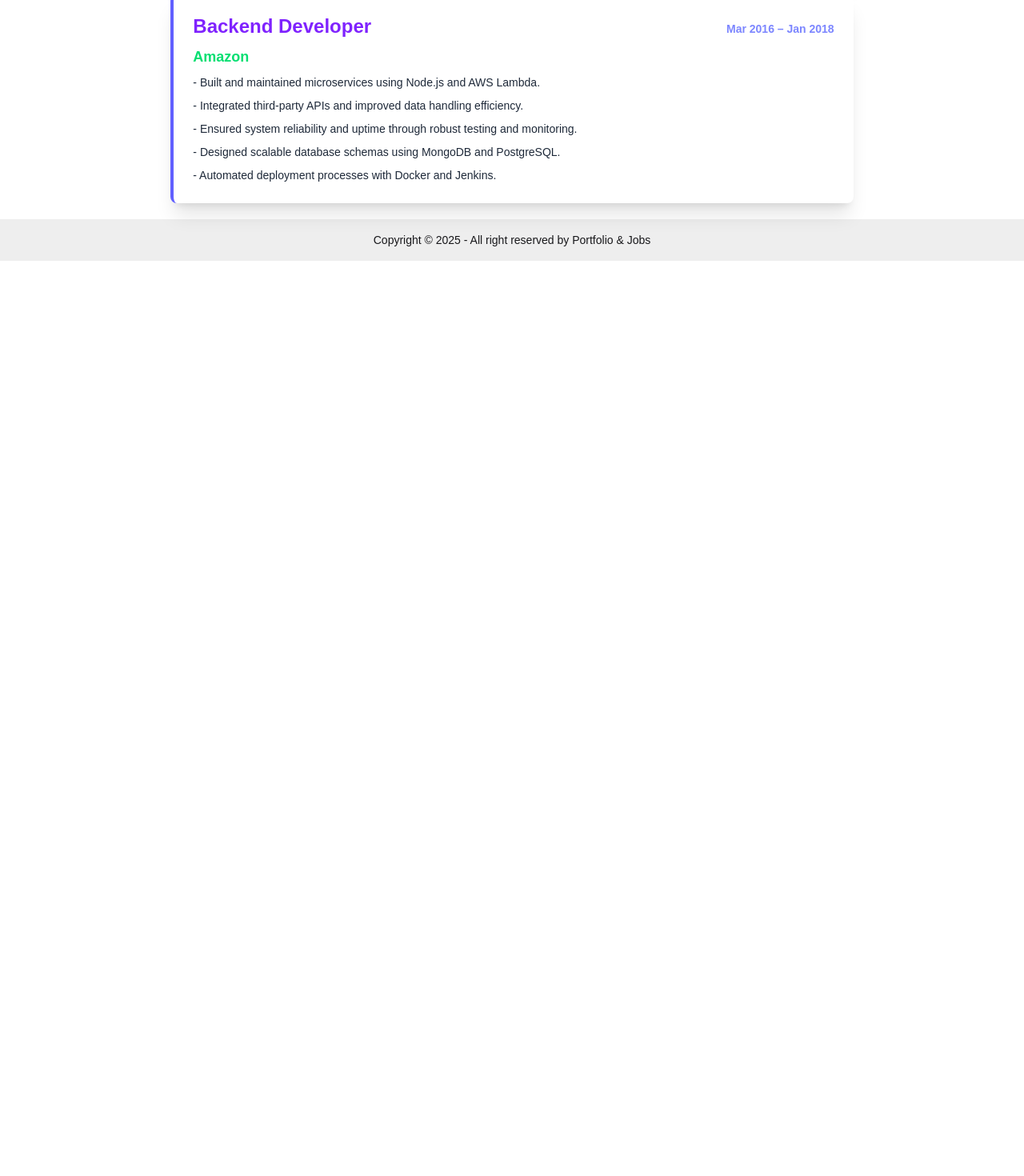
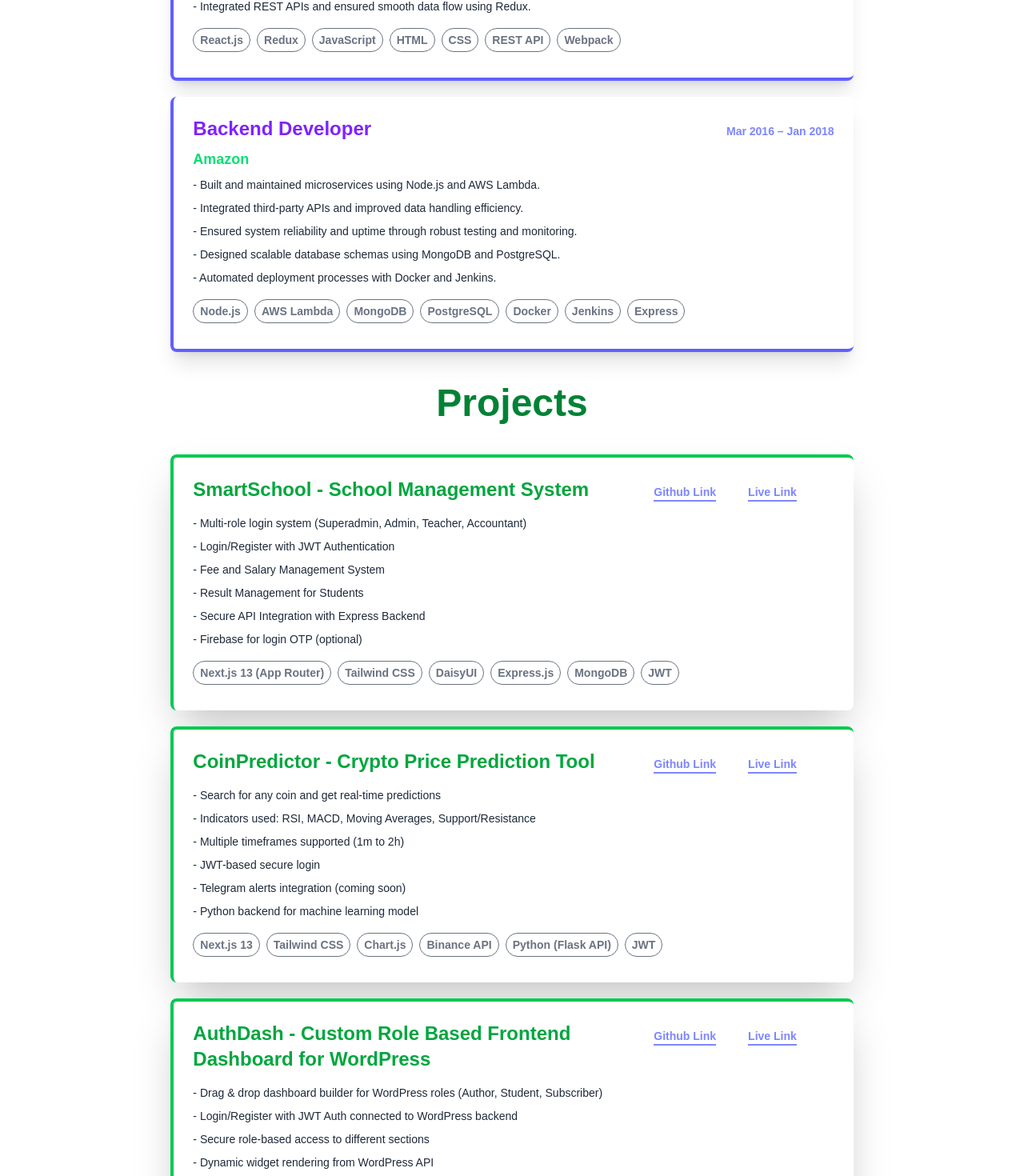
Before and after one commit to Shakib-Shajid/portfolio_jobsearch, a Next.js app: page /profile in a window 1280 px wide. Shown: the part 1320-2790 px from the top of the page at 80% size. Before the commit the page ends 1646 px from the top, so only its background shows below. Built offline with nearby package versions, Linux system fonts and the light colour scheme.

Commit message:
projects section added in profile

```diff
--- a/src/app/profile/page.jsx
+++ b/src/app/profile/page.jsx
@@ -26,6 +26,7 @@ const page = () => {
             company: "Microsoft",
             designation: "Software Engineer",
             duration: "Jan 2020 – Dec 2022",
+            technologies: ["C#", ".NET", "Azure", "Azure DevOps", "CI/CD", "Git", "SQL Server"],
             responsibilities: [
                 "Developed scalable web applications using .NET and Azure services.",
                 "Collaborated with cross-functional teams to implement new features.",
@@ -38,6 +39,7 @@ const page = () => {
             company: "Google",
             designation: "Frontend Developer",
             duration: "Feb 2018 – Dec 2019",
+            technologies: ["React.js", "Redux", "JavaScript", "HTML", "CSS", "REST API", "Webpack"],
             responsibilities: [
                 "Designed and developed responsive user interfaces with React.js.",
                 "Worked closely with UX designers to improve user experience.",
@@ -50,6 +52,7 @@ const page = () => {
             company: "Amazon",
             designation: "Backend Developer",
             duration: "Mar 2016 – Jan 2018",
+            technologies: ["Node.js", "AWS Lambda", "MongoDB", "PostgreSQL", "Docker", "Jenkins", "Express"],
             responsibilities: [
                 "Built and maintained microservices using Node.js and AWS Lambda.",
                 "Integrated third-party APIs and improved data handling efficiency.",
@@ -59,6 +62,53 @@ const page = () => {
             ]
         }
     ];
+
+
+
+    const projects = [
+        {
+            "name": "SmartSchool - School Management System",
+            "technologies": ["Next.js 13 (App Router)", "Tailwind CSS", "DaisyUI", "Express.js", "MongoDB", "JWT"],
+            "github": "https://github.com/yourusername/smartschool",
+            "live": "https://smartschool.vercel.app",
+            "features": [
+                "Multi-role login system (Superadmin, Admin, Teacher, Accountant)",
+                "Login/Register with JWT Authentication",
+                "Fee and Salary Management System",
+                "Result Management for Students",
+                "Secure API Integration with Express Backend",
+                "Firebase for login OTP (optional)"
+            ]
+        },
+        {
+            "name": "CoinPredictor - Crypto Price Prediction Tool",
+            "technologies": ["Next.js 13", "Tailwind CSS", "Chart.js", "Binance API", "Python (Flask API)", "JWT"],
+            "github": "https://github.com/yourusername/coinpredictor",
+            "live": "https://coinpredictor.vercel.app",
+            "features": [
+                "Search for any coin and get real-time predictions",
+                "Indicators used: RSI, MACD, Moving Averages, Support/Resistance",
+                "Multiple timeframes supported (1m to 2h)",
+                "JWT-based secure login",
+                "Telegram alerts integration (coming soon)",
+                "Python backend for machine learning model"
+            ]
+        },
+        {
+            "name": "AuthDash - Custom Role Based Frontend Dashboard for WordPress",
+            "technologies": ["React.js", "Tailwind CSS", "WordPress REST API", "JWT", "PHP", "MySQL"],
+            "github": "https://github.com/yourusername/authdash",
+            "live": "https://authdash-demo.vercel.app",
+            "features": [
+                "Drag & drop dashboard builder for WordPress roles (Author, Student, Subscriber)",
+                "Login/Register with JWT Auth connected to WordPress backend",
+                "Secure role-based access to different sections",
+                "Dynamic widget rendering from WordPress API",
+                "Built as a WordPress plugin with frontend in React"
+            ]
+        }
+    ]
+
 
 
 
@@ -134,7 +184,7 @@ const page = () => {
 
             <p className=' text-3xl font-bold my-10 w-3/4 lg:w-2/3 mx-auto'><span className='block mb-2 font-bold text-green-500'>My Skills:</span>
                 {skills.map((skill, index) => (
-                    <span key={index} className='text-gray-500 border rounded-2xl px-2 py-1 mr-1 inline-flex text-sm my-2 hover:bg-accent hover:text-white'>
+                    <span key={index} className='text-gray-500 border rounded-2xl px-2 py-1 mr-2 inline-flex text-sm my-2 hover:bg-accent hover:text-white'>
                         {skill}
                     </span>
                 ))}
@@ -143,12 +193,12 @@ const page = () => {
 
 
 
-            <div className='w-3/4 md:w-2/3 mx-auto'>
-                <h3 className='text-3xl font-bold my-3 text-info'>Experience:</h3>
+            <div className='w-3/4 md:w-3/4 lg:w-2/3 mx-auto'>
+                <h3 className='text-5xl font-bold text-info text-center my-3'>Experience</h3>
 
                 {
                     experiences.map((experience, index) =>
-                        <div className="card bg-base-100 w-full shadow-xl my-5 border-l-4 border-indigo-500" key={index}>
+                        <div className="card bg-base-100 w-full shadow-xl my-5 border-l-4 border-b-4 border-indigo-500" key={index}>
                             <div className="card-body ">
                                 <div className='flex flex-col md:flex-row items-baseline'>
                                     <p className='text-xs md:text-2xl font-bold text-violet-600'>{experience.designation} </p>
@@ -158,6 +208,72 @@ const page = () => {
                                 <div className='space-y-2'>{experience.responsibilities.map((result, index) =>
                                     <p className='text-gray-800' key={index}>- {result}</p>
                                 )}</div>
+
+                                <p className=' text-3xl font-bold'>
+                                    {experience.technologies.map((skill, index) => (
+                                        <span key={index} className='text-gray-500 border rounded-2xl px-2 py-1 mr-2 inline-flex text-sm my-2 hover:bg-accent hover:text-white'>
+                                            {skill}
+                                        </span>
+                                    ))}
+                                </p>
+
+                                {/* <div className="dropdown dropdown-bottom dropdown-end absolute top-0 right-0 mx-2">
+                                    <div tabIndex={0} role="button" className="">
+                                        <svg viewBox="0 0 24 24" fill="none" xmlns="http://www.w3.org/2000/svg" className="w-8 h-8">
+                                            <path d="M2.25 12C2.25 10.4812 3.48122 9.25 5 9.25C6.51878 9.25 7.75 10.4812 7.75 12C7.75 13.5188 6.51878 14.75 5 14.75C3.48122 14.75 2.25 13.5188 2.25 12ZM5 10.75C4.30964 10.75 3.75 11.3096 3.75 12C3.75 12.6904 4.30964 13.25 5 13.25C5.69036 13.25 6.25 12.6904 6.25 12C6.25 11.3096 5.69036 10.75 5 10.75Z" fill="#1C274C" />
+                                            <path d="M9.25 12C9.25 10.4812 10.4812 9.25 12 9.25C13.5188 9.25 14.75 10.4812 14.75 12C14.75 13.5188 13.5188 14.75 12 14.75C10.4812 14.75 9.25 13.5188 9.25 12ZM12 10.75C11.3096 10.75 10.75 11.3096 10.75 12C10.75 12.6904 11.3096 13.25 12 13.25C12.6904 13.25 13.25 12.6904 13.25 12C13.25 11.3096 12.6904 10.75 12 10.75Z" fill="#1C274C" />
+                                            <path d="M19 9.25C17.4812 9.25 16.25 10.4812 16.25 12C16.25 13.5188 17.4812 14.75 19 14.75C20.5188 14.75 21.75 13.5188 21.75 12C21.75 10.4812 20.5188 9.25 19 9.25ZM17.75 12C17.75 11.3096 18.3096 10.75 19 10.75C19.6904 10.75 20.25 11.3096 20.25 12C20.25 12.6904 19.6904 13.25 19 13.25C18.3096 13.25 17.75 12.6904 17.75 12Z" fill="#1C274C" />
+                                        </svg>
+                                    </div>
+
+                                    <ul tabIndex={0} className="dropdown-content menu bg-base-100 rounded-box z-[1] w-52 p-2 shadow">
+                                            <li>
+                                                <Link to={`/updatePost/${experience.id}`}>Edit</Link>
+                                            </li>
+                                            <li>
+                                                <button onClick={() => handleDelete(experience.id)}>Delete</button>
+                                            </li>
+                                        </ul>
+
+                                </div> */}
+
+                            </div>
+                        </div>
+                    )
+                }
+
+
+            </div>
+
+            <div className='w-3/4 md:w-3/4 lg:w-2/3 mx-auto'>
+                <h3 className='text-5xl font-bold  text-center my-10 text-green-700'>Projects</h3>
+
+                {
+                    projects.map((project, index) =>
+                        <div className="card bg-base-100 w-full shadow-2xl my-5 border-l-4 border-t-4 border-green-500" key={index}>
+                            <div className="card-body ">
+                                <div className='flex flex-col md:flex-row items-baseline'>
+                                    <p className='text-xs md:text-2xl font-bold text-green-600 max-w-lg'>{project.name} </p>
+                                    <div className='flex gap-10 lg:ml-16'>
+                                        <p className='text-xs md:text-sm text-indigo-400 border-b-2 font-extrabold'><Link href={project.github} target="_blank">Github Link</Link></p>
+                                        <p className='text-xs md:text-sm text-indigo-400 border-b-2 font-extrabold'><Link href={project.live} target="_blank">Live Link</Link></p>
+                                    </div>
+                                </div>
+
+                                <p className='text-lg font-bold text-green-400'>{project.company}</p>
+                                <div className='space-y-2'>{project.features.map((result, index) =>
+                                    <p className='text-gray-800' key={index}>- {result}</p>
+                                )}
+                                    <p className=' text-3xl font-bold'>
+                                        {project.technologies.map((skill, index) => (
+                                            <span key={index} className='text-gray-500 border rounded-2xl px-2 py-1 mr-2 inline-flex text-sm my-2 hover:bg-accent hover:text-white'>
+                                                {skill}
+                                            </span>
+                                        ))}
+                                    </p>
+                                </div>
+
+
 
                                 {/* <div className="dropdown dropdown-bottom dropdown-end absolute top-0 right-0 mx-2">
                                     <div tabIndex={0} role="button" className="">
```
Lines whose indentation alone changed are shown as unchanged.
